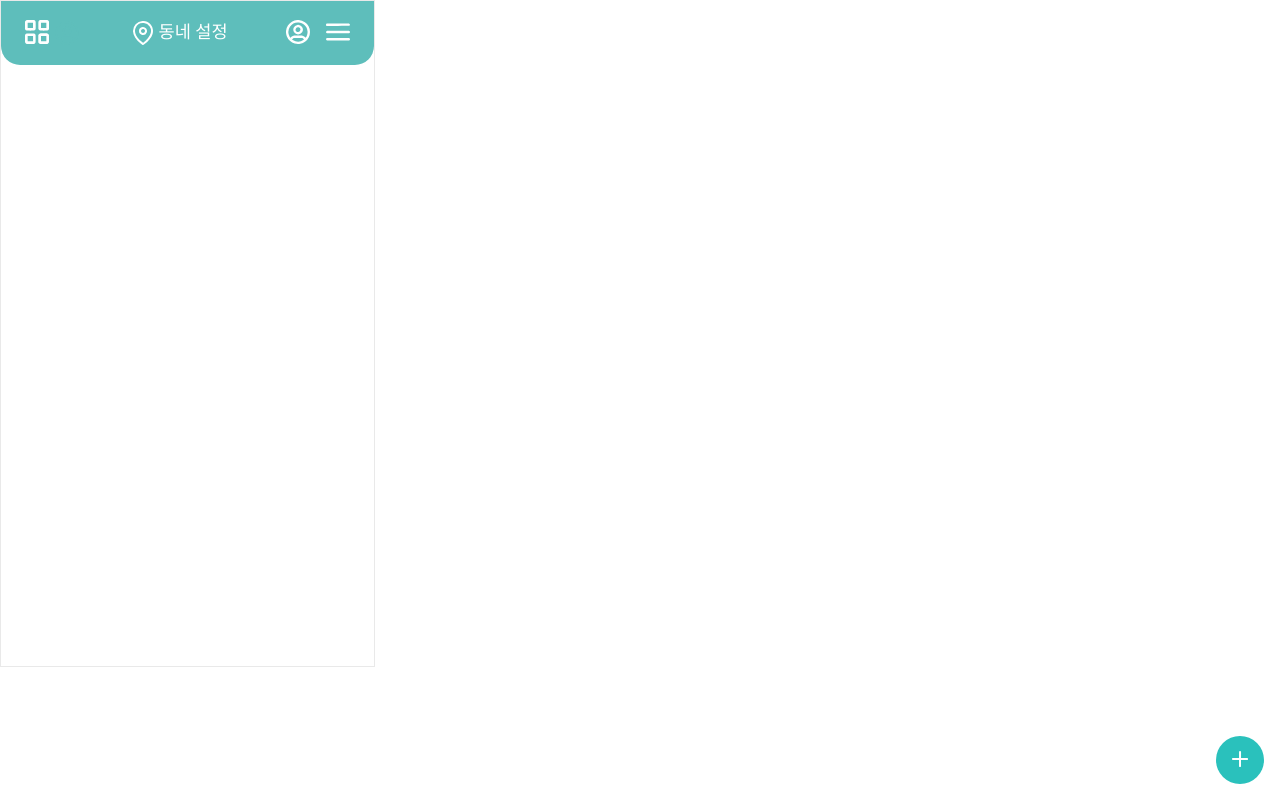
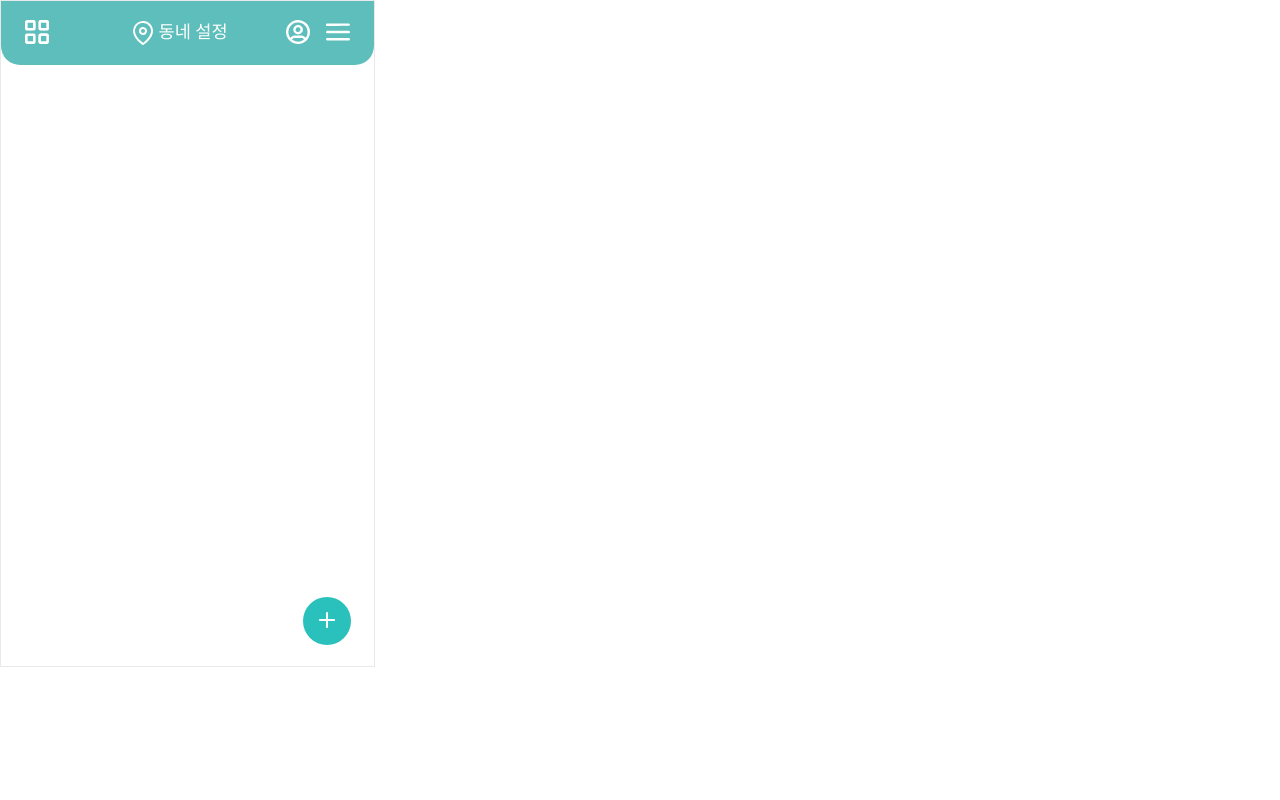
Before and after one commit to qudgus21/deal-10, a website built with webpack: page client/index.html in a window 1280 px wide. Built offline with nearby package versions, Linux system fonts and the light colour scheme; files whose address does not match are found by name.

Commit message:
수정: fab버튼 위치

```diff
--- a/client/styles/common.scss
+++ b/client/styles/common.scss
@@ -301,8 +301,8 @@ $baemin: #2ac0bc;
 
 .fab-button {
   position: absolute;
-  bottom: 1rem;
-  right: 1rem;
+  left: calc(375px - 4.5rem);
+  top: calc(669px - 4.5rem);
   border-radius: 50%;
   background-color: #2ac1bc;
   width: 3rem;
```
